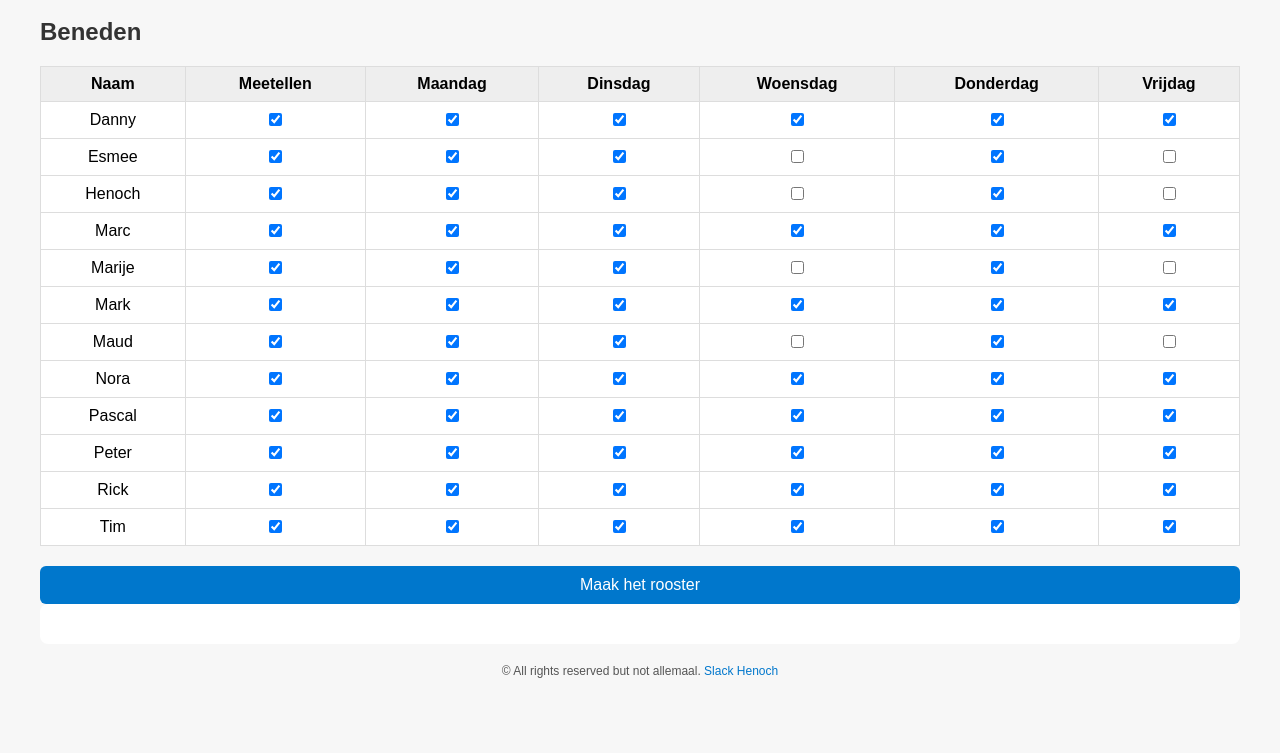
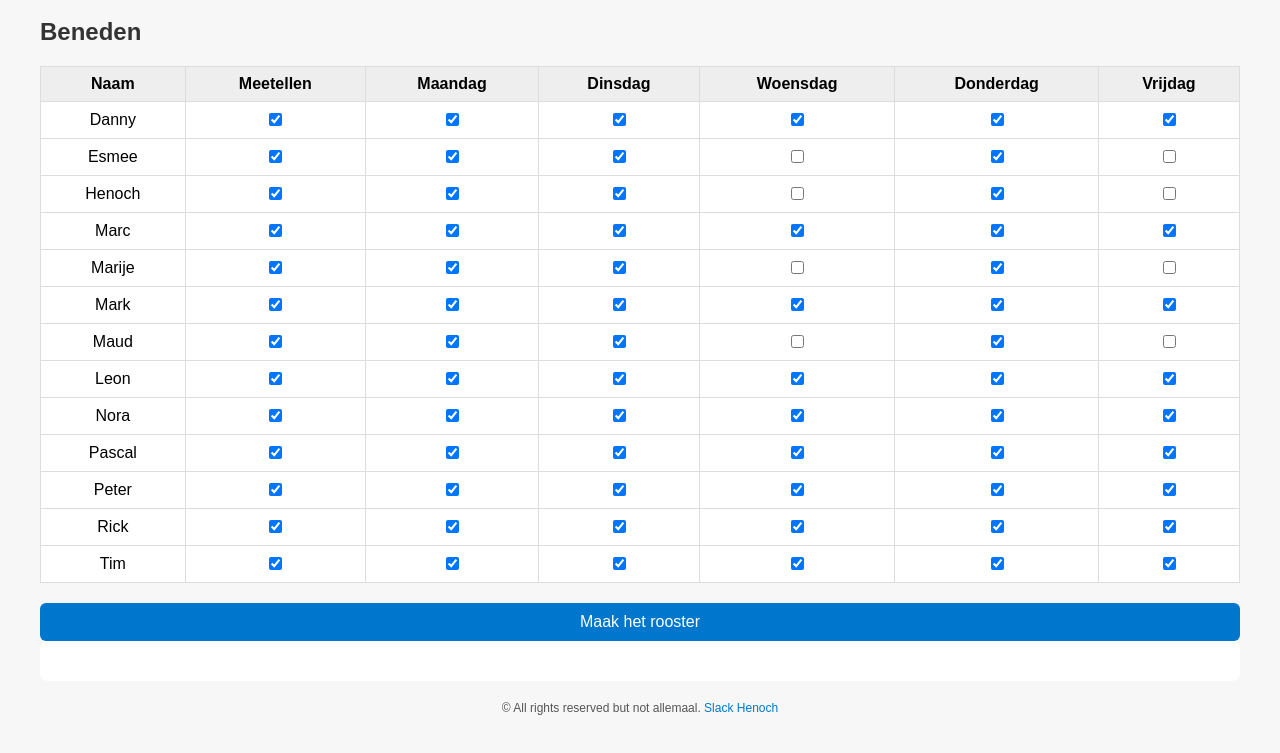
Before and after one commit to HenochWarempel/corveerooster, a plain HTML site: page index.html in a window 1280 px wide. Shown: the part 609-1362 px from the top of the page. Before the commit the page ends 1327 px from the top, so only its background shows below. Drawn offline with Linux system fonts and the light colour scheme.

Commit message:
Update index.html

```diff
--- a/index.html
+++ b/index.html
@@ -36,7 +36,7 @@
   <script>
     const days = ["Maandag", "Dinsdag", "Woensdag", "Donderdag", "Vrijdag"];
     const boven = ["Bart", "Bob", "Koen", "Marcel", "Remco", "Sander", "Simon", "Suze", "Tom"];
-    const beneden = ["Danny", "Esmee", "Henoch", "Marc", "Marije", "Mark", "Maud", "Nora", "Pascal", "Peter", "Rick", "Tim"];
+    const beneden = ["Danny", "Esmee", "Henoch", "Marc", "Marije", "Mark", "Maud", "Leon", "Nora", "Pascal", "Peter", "Rick", "Tim"];
 
     const restrictions = {
       "Bart": [],
```
